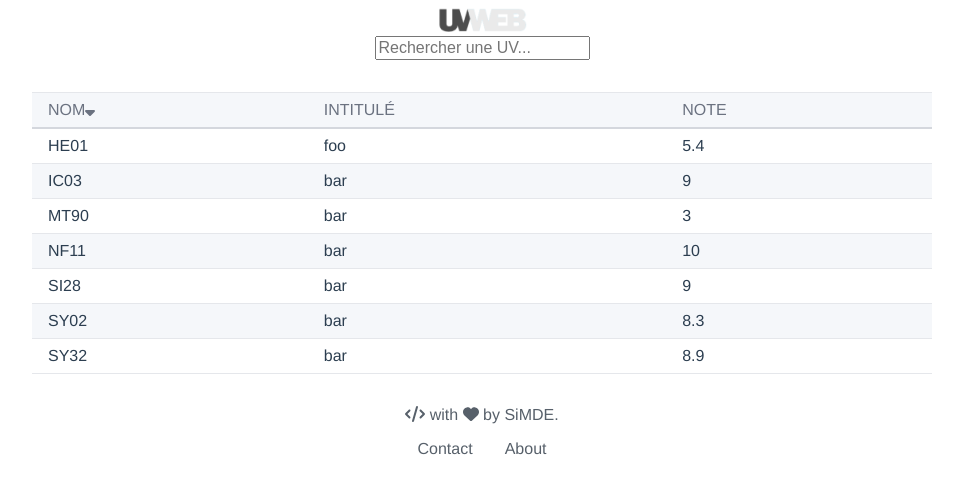
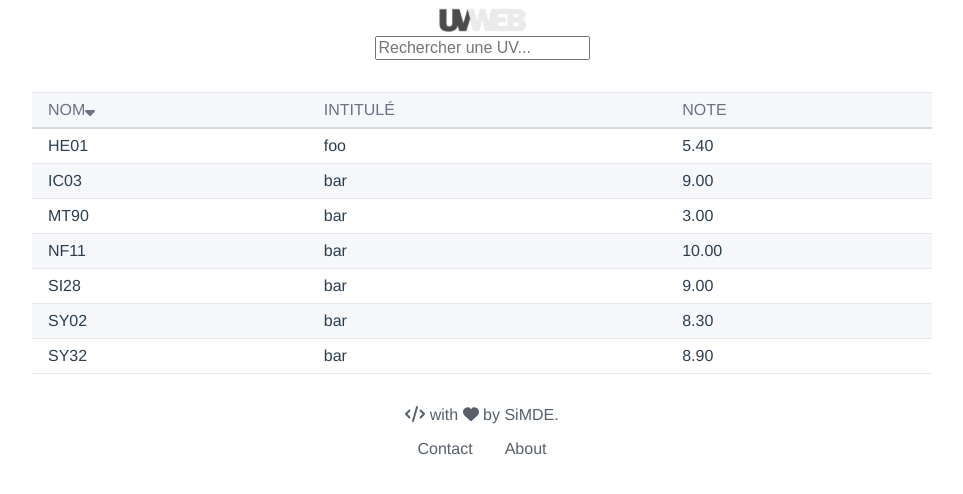
Before and after one commit to SiMDE-Projects/UVweb, a Vue app: page / in a window 1280 px wide. Shown: the top 494 px of the page, without its empty margins (158-1121 px from the left). Built offline with nearby package versions, Linux system fonts and the light colour scheme; data requests are answered from the project's data file.

Commit message:
add cell formatting

```diff
--- a/src/components/TheDataTable.vue
+++ b/src/components/TheDataTable.vue
@@ -24,7 +24,7 @@
         @click="goToUvView(uv.name.toLowerCase())"
       >
         <td v-for="column in columns" :key="column.name">
-          {{ uv[column.name] }}
+          {{ formatCell(uv, column) }}
         </td>
       </tr>
     </tbody>
@@ -50,7 +50,12 @@ export default {
       columns: [
         { name: "name", label: "nom", defaultOrderDir: "asc" },
         { name: "title", label: "intitulé", defaultOrderDir: "asc" },
-        { name: "note", label: "note", defaultOrderDir: "desc" },
+        {
+          name: "note",
+          label: "note",
+          defaultOrderDir: "desc",
+          formatFunction: this.formatNote,
+        },
       ],
     };
   },
@@ -77,6 +82,13 @@ export default {
     },
   },
   methods: {
+    formatCell(uv, column) {
+      let content = uv[column.name];
+      if (column.name == "note") {
+        return content.toFixed(2);
+      }
+      return content;
+    },
     getColumnByKey(key) {
       for (const column of this.columns) {
         if (column.name == key) return column;
```
